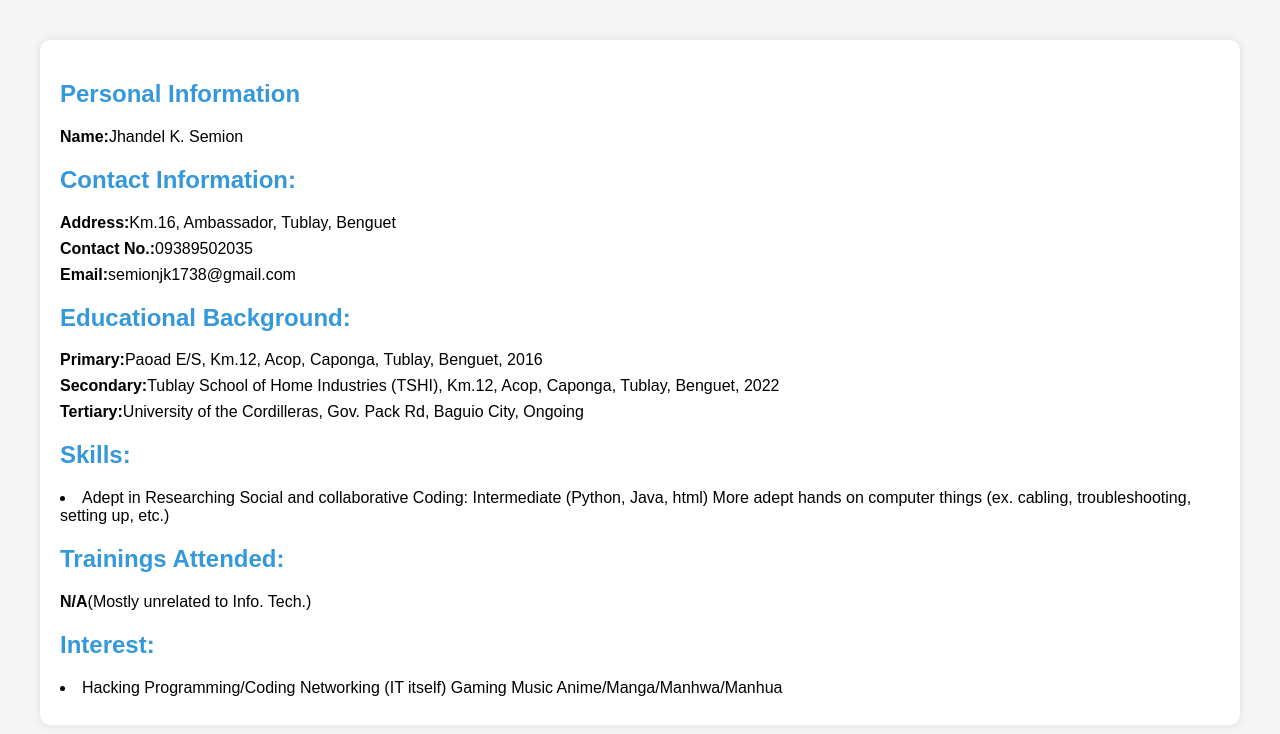
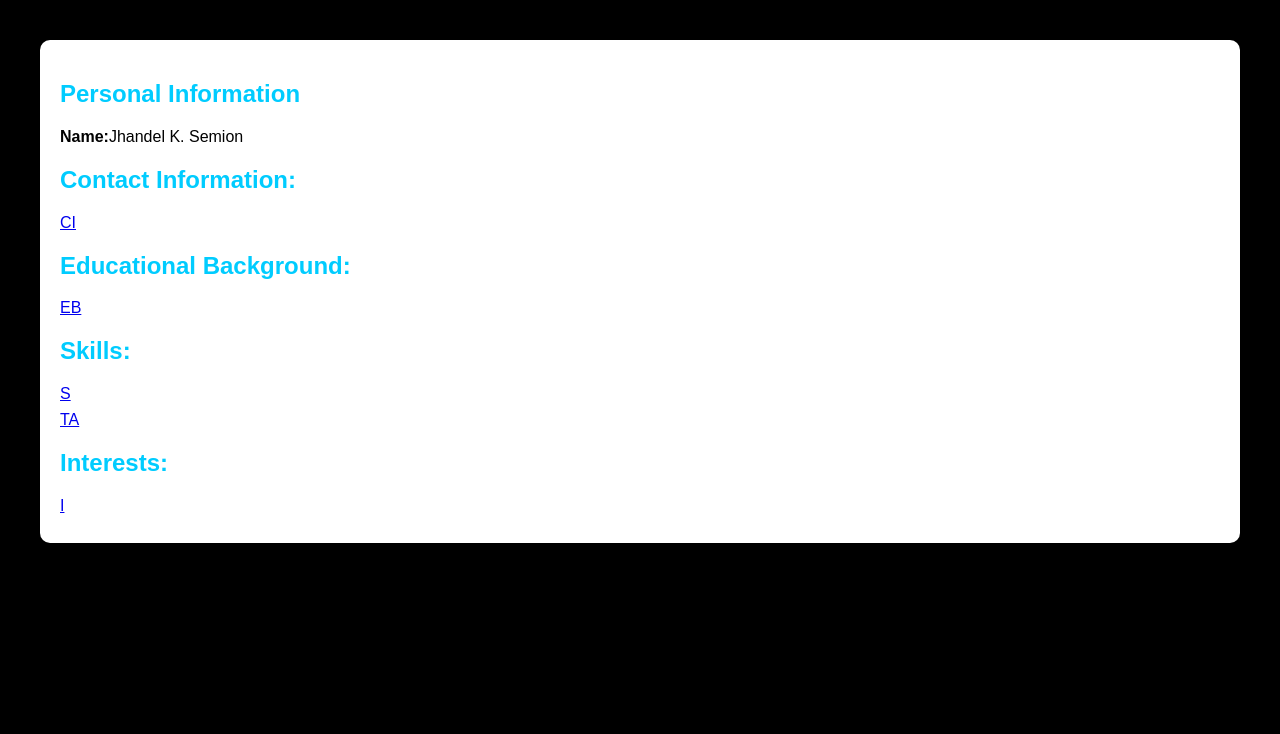
Before and after one commit to JhandelSemion/223488210-WebApp, a plain HTML site: page RESUME_JKS.html in a window 1280 px wide. Drawn offline with Linux system fonts and the light colour scheme.

Commit message:
Resume2.0

```diff
--- a/RESUME_JKS.html
+++ b/RESUME_JKS.html
@@ -10,11 +10,11 @@
             font-family: 'Arial', sans-serif;
             margin: 20px;
             padding: 20px;
-            background-color: #f5f5f5;
+            background-color: #000000;
         }
 
         section {
-            background-color: #fff;
+            background-color: #ffffff;
             padding: 20px;
             border-radius: 10px;
             box-shadow: 0 0 10px rgba(0, 0, 0, 0.1);
@@ -22,7 +22,7 @@
         }
 
         h1, h2 {
-            color: #3498db;
+            color: #00ccff;
         }
 
         p {
@@ -43,43 +43,26 @@
 
         <div class="contact-info">
             <h2>Contact Information:</h2>
-            <p><strong>Address:</strong>Km.16, Ambassador, Tublay, Benguet</p>
-            <p><strong>Contact No.:</strong>09389502035</p>
-            <p><strong>Email:</strong>semionjk1738@gmail.com</p>
+            <p><a href="ContactInfo.html">CI</a></p>
         </div>
 
         <div class="education">
             <h2>Educational Background:</h2>
-            <p><strong>Primary:</strong>Paoad E/S, Km.12, Acop, Caponga, Tublay, Benguet, 2016</p>
-            <p><strong>Secondary:</strong>Tublay School of Home Industries (TSHI), Km.12, Acop, Caponga, Tublay, Benguet, 2022</p>
-            <p><strong>Tertiary:</strong>University of the Cordilleras, Gov. Pack Rd, Baguio City, Ongoing</p>
+            <p><a href="EducBackground.html">EB</a></p>
         </div>
 
         <div class="skills">
             <h2>Skills:</h2>
-            <p><li>
-                Adept in Researching
-                Social and collaborative
-                Coding: Intermediate (Python, Java, html)
-                More adept hands on computer things (ex. cabling, troubleshooting, setting up, etc.)
-            </li></p>
+            <p><a href="Skills.html">S</a></p>
         </div>
 
         <div class="trainings-attended">
-            <h2>Trainings Attended:</h2>
-            <p><strong>N/A</strong>(Mostly unrelated to Info. Tech.)</p>
+            <p><a href="TrainingAttended.html">TA</a></p>
         </div>
 
         <div class="interest">
-            <h2>Interest:</h2>
-            <p><li>
-                Hacking
-                Programming/Coding
-                Networking (IT itself)
-                Gaming
-                Music
-                Anime/Manga/Manhwa/Manhua
-            </li></p>
+            <h2>Interests:</h2>
+            <p><a href="Interests.html">I</a></p>
         </div>
 
     </section>
```
Also changed, not shown: PersonalInfo.html (added, +18 -0 lines), ContactInfo.html (added), EducBackground.html (added), Interests.html (added), Skills.html (added), TrainingAttended.html (added).
